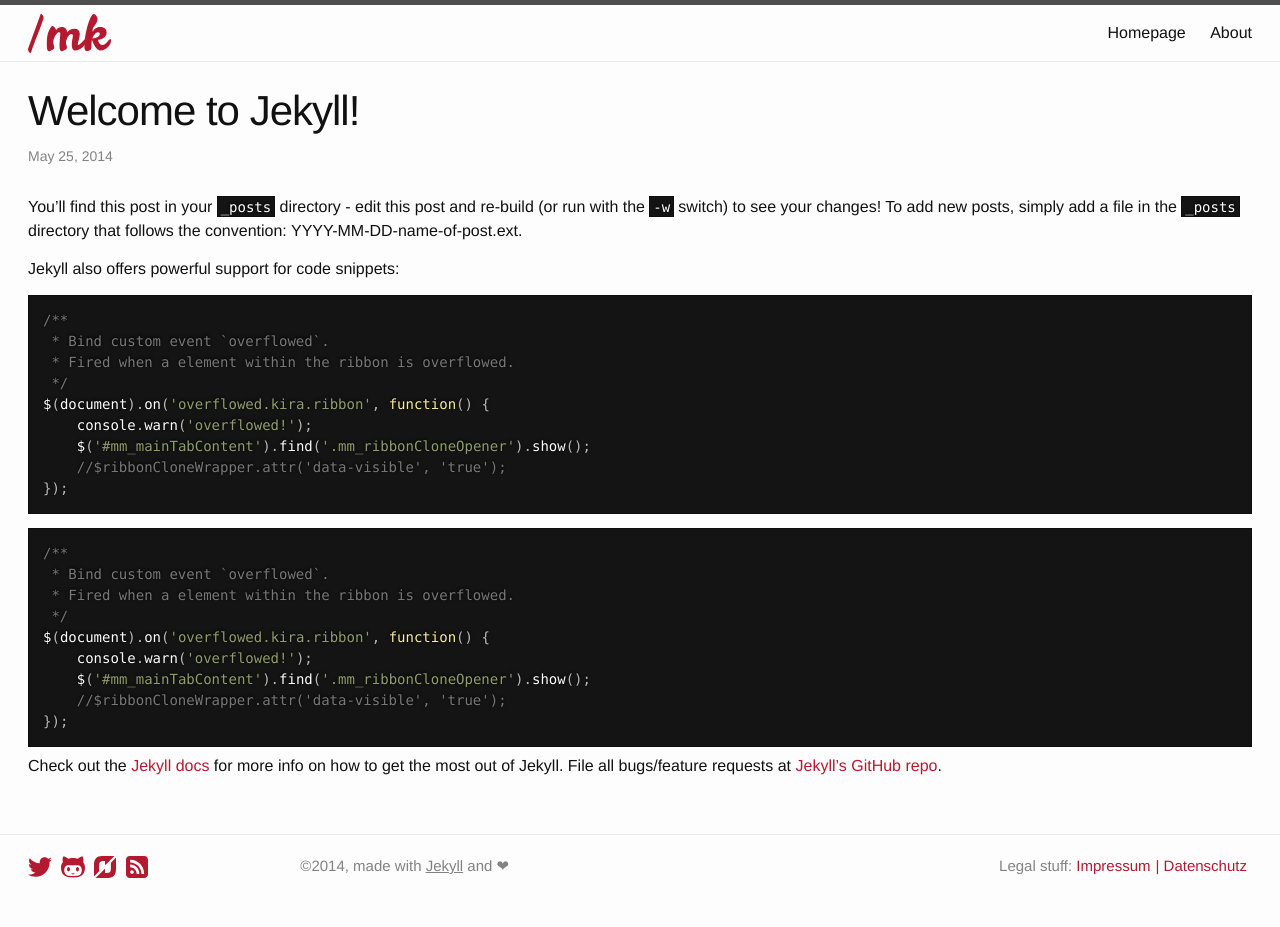
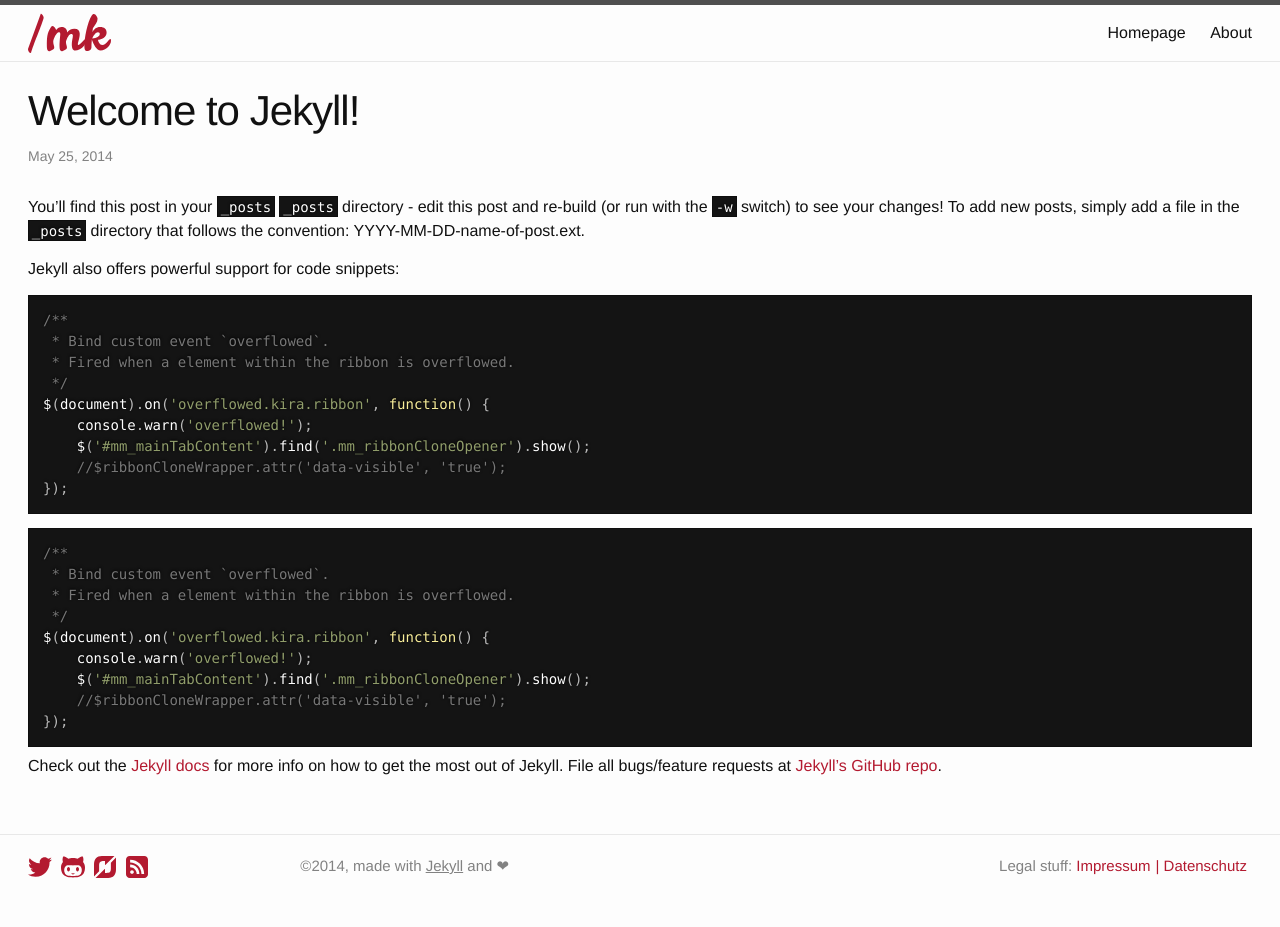
Before and after one commit to mischah/michael-kuehnel.de, a Jekyll site: the page built from _posts/2014-05-25-welcome-to-jekyll.markdown, in a window 1280 px wide. Built offline with Jekyll 4.4.1, drawn with Linux system fonts in a browser that asks for light colours.

```diff
--- a/_posts/2014-05-25-welcome-to-jekyll.markdown
+++ b/_posts/2014-05-25-welcome-to-jekyll.markdown
@@ -7,8 +7,8 @@ tags: jekyll blogging
 excerpt: First post is about checking out jekyll.
 ---
 
-You'll find this post in your `_posts` directory - edit this post and re-build (or run with the `-w` switch) to see your changes!
-To add new posts, simply add a file in the `_posts` directory that follows the convention: YYYY-MM-DD-name-of-post.ext.
+You'll find this post in your <code class="language-bash">_posts</code> `_posts` directory - edit this post and re-build (or run with the `-w` switch) to see your changes!
+To add new posts, simply add a file in the <code class="language-bash">_posts</code> directory that follows the convention: YYYY-MM-DD-name-of-post.ext.
 
 Jekyll also offers powerful support for code snippets:
 
```
